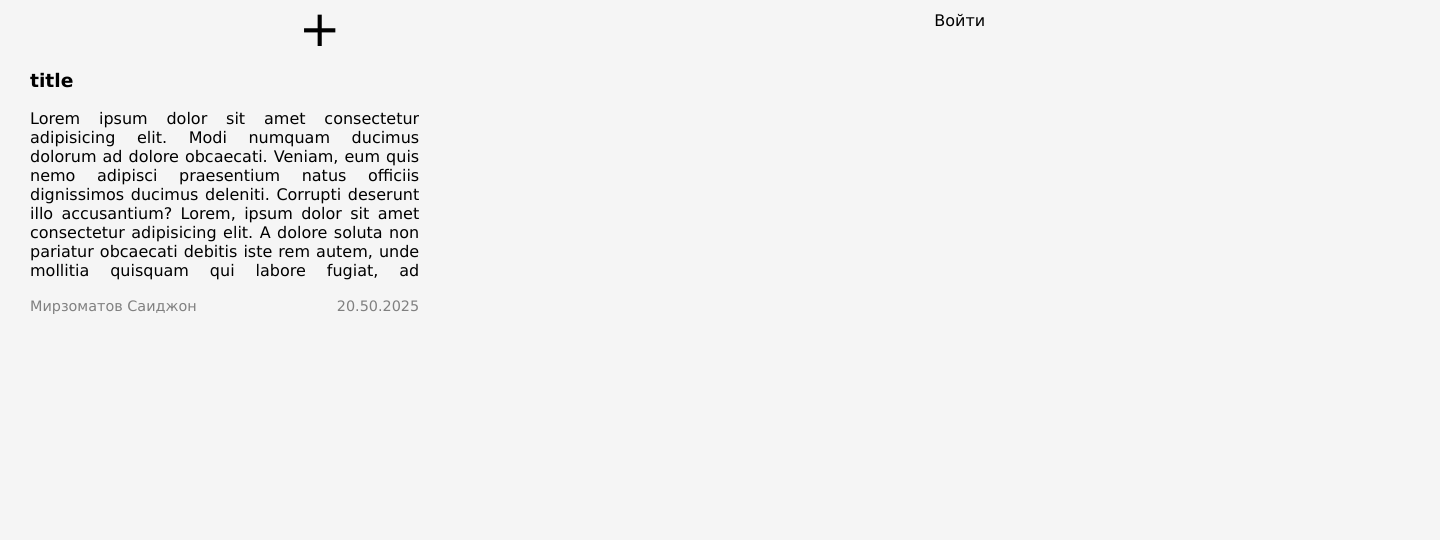
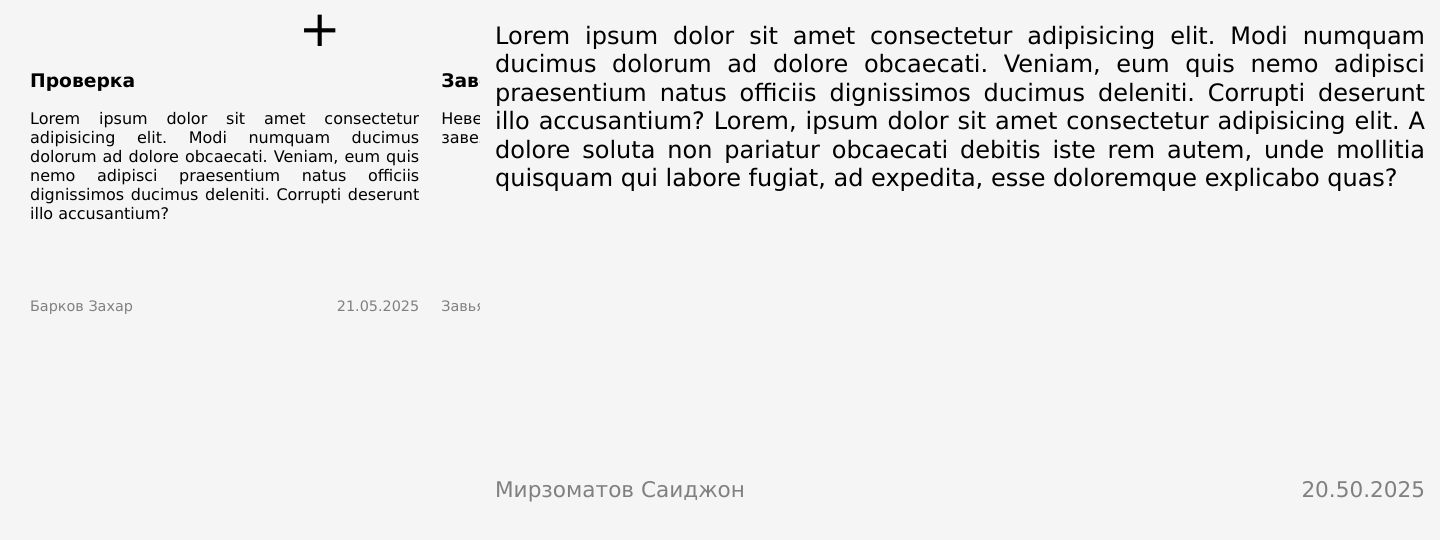
Before and after one commit to ZahaButcher/vki, a plain HTML site: page public_html/index.html in a window 1280 px wide. Both pictures are taken after a click on the element 224 px from the left and 192 px from the top of the page. Shown: the whole page, 1440 px wide, since content can reach past the window. Drawn offline with Linux system fonts and the light colour scheme.

Commit message:
Сделал объект db в качестве условной бд, для тестирования(потом удалить). Начал делать нажатие на заметку

```diff
--- a/public_html/script.js
+++ b/public_html/script.js
@@ -1,3 +1,23 @@
+
+//Типо база данных записей
+let db = {
+    "Проверка":{
+        "info":"Lorem ipsum dolor sit amet consectetur adipisicing elit. Modi numquam ducimus dolorum ad dolore obcaecati. Veniam, eum quis nemo adipisci praesentium natus officiis dignissimos ducimus deleniti. Corrupti deserunt illo accusantium?",
+        "author":"Барков Захар",
+        "date":"21.05.2025"
+    },
+    "Завоз":{
+        "info":"Невероятно, в университетский буфет завезли пиво!",
+        "author":"Завьялов Андрей",
+        "date":"20.05.2025"
+    },
+    "Реклама":{
+        "info":"Невероятно, в университетский дворик поставили автомасетрскую!",
+        "author":"Мирзоматов Саиджон",
+        "date":"18.05.2025"
+    }
+};
+
 let addCase = document.getElementById("addCase");
 let addNote = document.getElementById("addNote");
 // let selectTopic = document.getElementById("selectTopic");
@@ -22,6 +42,18 @@ btnNoteClose.addEventListener("click", function(){
 
 });
 
+function addNotesDb(){
+    for(let i in db){
+        // console.log(i);
+        let temp = tempCase.content.cloneNode(true);
+        temp.querySelector(".heading").textContent = i;
+        temp.querySelector(".info").textContent = db[i]["info"];
+        temp.querySelector(".author").textContent = db[i]["author"];
+        temp.querySelector(".date").textContent = db[i]["date"];
+        document.querySelector("main").append(temp);
+    }
+}
+addNotesDb();
 addNote.addEventListener("click", function(){ // Add Note
     let rd = new Date(); //row Date
     let date = `${String(rd.getDate()).padStart(2,"0")}.${String(rd.getMonth()%12+1).padStart(2,"0")}.${rd.getFullYear()}`;
@@ -74,11 +106,11 @@ addNote.addEventListener("click", function(){ // Add Note
 cases.forEach(elem => {
 
     elem.addEventListener("click", function(){
-        // console.log(elem);
-        // elem.style.position = "absolute";
-        // elem.style.left = "50%";
+        console.log(elem);
+        elem.classList.toggle("caseClick");
+        // elem.classList.add("caseClick");
+        let no = document.createElement("div"); //no - nwe object
 
-        // elem.classList.add("caseClick");
     });
 });
 
--- a/public_html/style.css
+++ b/public_html/style.css
@@ -100,6 +100,7 @@ body {
         /* transform: scale(1.05); */
         box-shadow: 0px 0px 10px -5px black;
     }
+
     #addCase{
         width: 50px;
         height: 50px;
@@ -118,6 +119,15 @@ body {
         transform: scale(1);
     }
     .caseClick{
+        position: absolute;
+        width: 50%;
+        height: 50%;
+        transition: .3s;
+        transform: translateX(25%);
+        transform: scale(1.5);
+        top:2%;
+        left: 50%;
+        z-index: 999;
         /* transition-property: position; */
         /* transition-duration: 1s; */
         /* position: absolute; */
```
